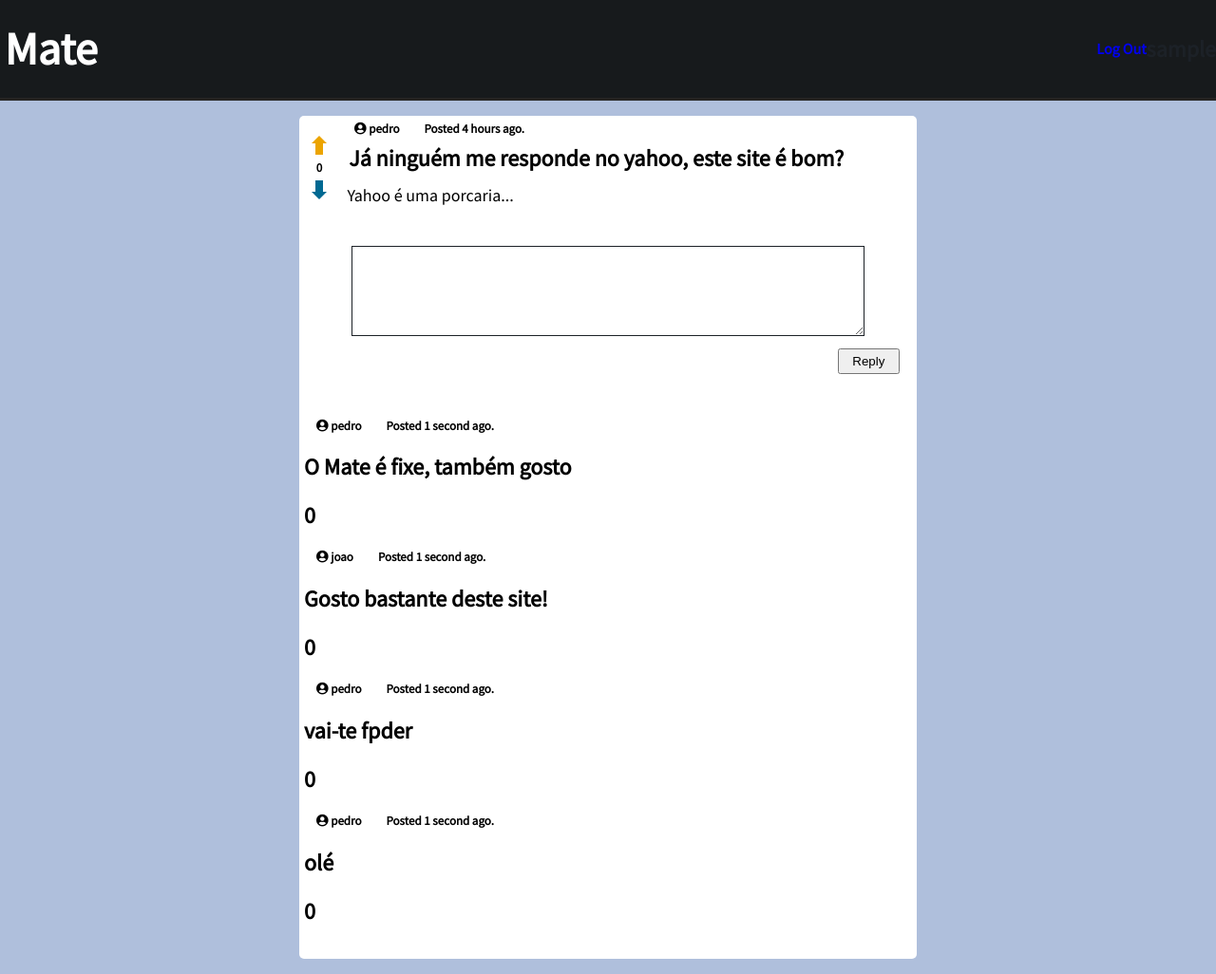
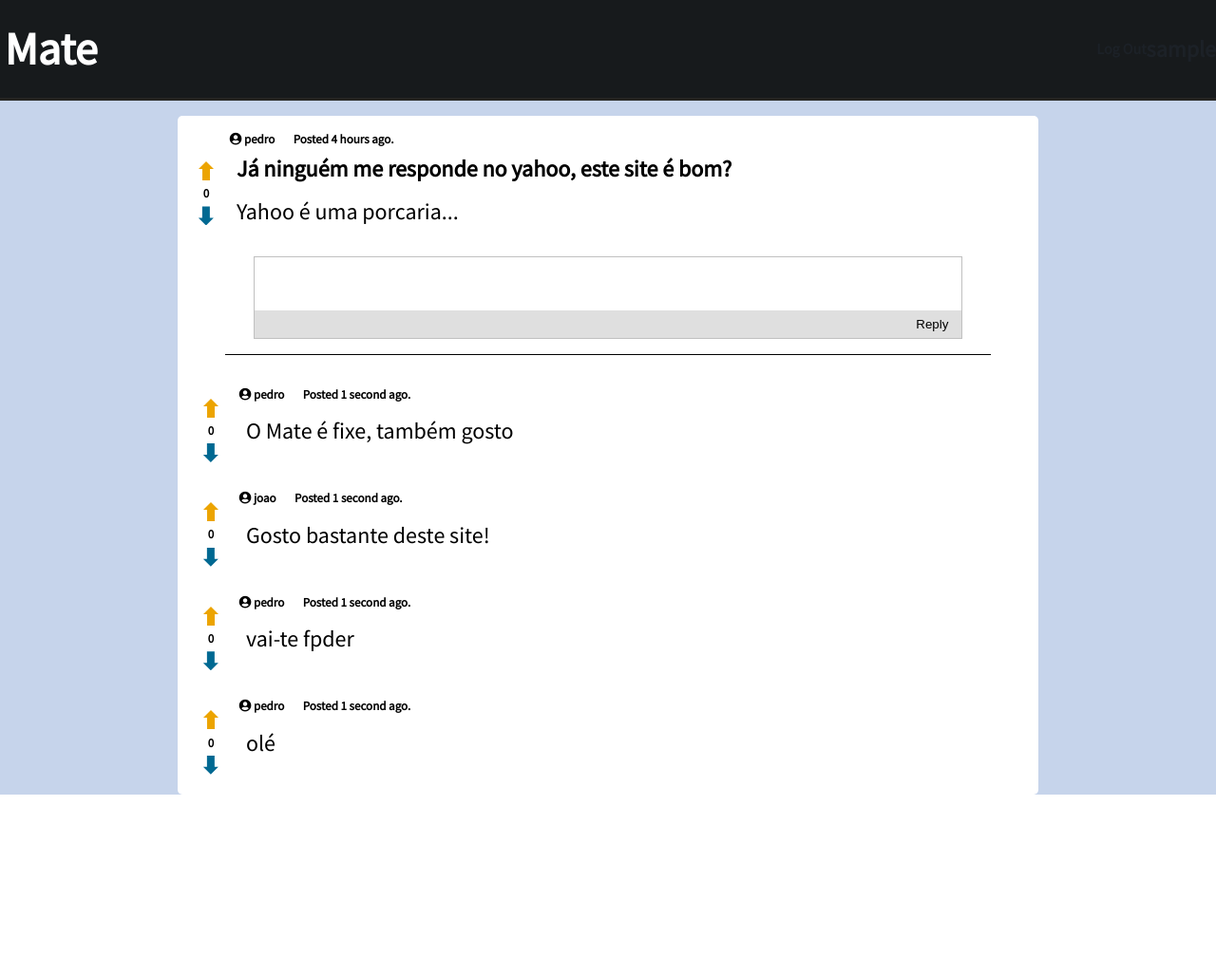
Before and after one commit to duartefrazao/LTW, a PHP site: page /pages/post.php?id=1 in a window 1280 px wide. Shown: the whole page at 95% size. After the commit the page ends 837 px from the top, so only its background shows below. Run offline with PHP 8.4, Linux system fonts and the light colour scheme; the visitor is signed in with stand-in values (Sample User, id 1); data comes from the database, SQL or seed files in the repository; some libraries are stand-ins or nearby versions.

Commit message:
refactored css, number of comments increases

```diff
--- a/actions/action_add_comment.php
+++ b/actions/action_add_comment.php
@@ -9,7 +9,7 @@
 
     $content = $_POST['text'];
     $parent_id = $_POST['parent_id'];
-    addCommentToPost($parent_id, $_SESSION['id'], $content);
+    addComment($parent_id, $_SESSION['id'], $content);
 
     $comments = getCommentsAfterId($parent_id, $_POST['comment_id']);
     echo json_encode($comments);
--- a/css/style.css
+++ b/css/style.css
@@ -1,6 +1,6 @@
 :root {
     --nav-bg-color: #171a1c;
-    --background: #afbfdc;
+    --background: #c6d4eb;
     --button_bg: #252422;
     --latte: #DDBC95;
     --coffe: #c7140b;
@@ -52,6 +52,7 @@ body>header h1 {
 }
 
 a {
+    color: var(--text);
     text-decoration: none;
 }
 
@@ -71,7 +72,9 @@ a {
     font-size: 125%;
 }
 
-#login-button:hover, #signup-button:hover, #back:hover{
+#login-button:hover,
+#signup-button:hover,
+#back:hover {
     background-color: #4e873d;
     color: white;
     transition: 1s ease;
@@ -104,7 +107,8 @@ a {
 
 /* Authentication */
 
-#login, #signup {
+#login,
+#signup {
     max-width: 30em;
     background-color: white;
     box-shadow: whitesmoke 2px;
@@ -135,80 +139,85 @@ a {
 
 /* ------------------------------- */
 
-
-#posts .overview-post{
-    display: flex;
-    min-width: 30em;
-    max-width: 60em;
-    min-height: 3em;
-    margin: 1em auto;
-    padding: 1em;
-    background-color: white;
-    border-radius: 5px 5px 5px 5px;
-}
-
-#posts  .overview-post .title{
-    padding: 0.3em 1em;
-    margin: 0;
-    font-size: x-large;
-}
-
-#posts  .overview-post .post-content{
-    flex-grow: 20;
-}
-
-#posts .overview-post header {
-    display: flex;
-}
-
-#posts .overview-post .author {
-    display: none;
-}
-
-#posts .overview-post footer h5{
-    margin: 0;
-}
-
-#posts .overview-post .username {
-    display: block;
-    font-size: small;
-}
-
-#posts .overview-post .creationDate {
-    font-size: small;
-    display: block;
-    margin: 0 1em;
-}
-
-#posts .overview-post .comments {
-    font-size: small;
-    display: block;
-    margin-bottom: 0;
-    margin-left: 1em;
-}
-
-#posts .overview-post .creationDate::before {
-    content: 'Posted ';
-}
-
-#posts .overview-post .creationDate::after {
-    content: ' ago.';
-}
-
-#posts .overview-post a{
-    color: var(--text);
-}
-
 #posts {
     padding: 1em;
     min-width: 35em;
 }
 
+#posts .overview-post{
+    display: grid;
+    grid-template-columns: 1fr 17fr;
+    grid-template-rows:auto;
+    grid-template-areas: "votes header"
+                         "votes title"
+                         "votes footer";
+    min-width: 30em;
+    max-width: 60em;
+    min-height: 3em;
+    margin: 1em auto;
+    padding: 1em 0.5em;
+    background-color: white;
+    border-radius: 5px 5px 5px 5px;
+}
 
-/* Voting buttons and sections */
 
-#posts .downvote {
-    margin:auto;
+.overview-post .title, #post .title {
+    padding: 0.3em;
+    margin: 0;
+    font-size: x-large;
+}
+
+.overview-post .post-content, #post title {
+    grid-area: title;
+}
+
+.overview-post header, #post header{
+    grid-area: header;
+    display: flex;
+}
+
+.overview-post header .username, #post header .username {
+    display: block;
+    font-size: small;
+    padding-left: 0;
+}
+
+.overview-post header .creationDate, #post header .creationDate {
+    font-size: small;
+    display: block;
+    margin: 0 0.5em;
+}
+
+.creationDate::before {
+    content: 'Posted ';
+}
+
+.creationDate::after {
+    content: ' ago.';
+}
+
+.overview-post .author, #post .author{
+    display: none;
+}
+
+/* ================== FOOTER ================== */
+
+.overview-post footer{
+    grid-area: footer;
+}
+
+
+.overview-post .comments {
+    font-size: small;
+    display: block;
+    margin: 0;
+    padding: 0 ;
+}
+
+
+
+.downvote {
+    margin: auto;
     width: 20px;
     height: 20px;
     background-color: var(--downvote-color);
@@ -216,14 +225,14 @@ a {
     clip-path: polygon(30% 0, 70% 0%, 70% 60%, 90% 60%, 50% 100%, 10% 60%, 30% 60%);
 }
 
-#posts .votes {
+.votes {
     text-align: center;
     font-size: small;
     padding: 0;
-    margin:0.4em;
+    margin: 0.4em;
 }
 
-#posts .upvote {
+.upvote {
     margin: auto;
     width: 20px;
     height: 20px;
@@ -233,95 +242,62 @@ a {
     transform: rotate(180deg);
 }
 
-
-#posts .voting_section {
-    flex-grow: 1;
+.voting_section {
+    grid-area: votes;
     display: flex;
-    width: 100%;
-    max-width: 3em;
     flex-direction: column;
     justify-content: center;
-    padding: 0.3em;
-    margin:0;
+    margin: 0 auto;
 }
 
-#posts .voting_section .votes{
+.voting_section .votes {
     padding: 0;
 }
 
-#posts .partial_line {
-    flex-grow: 1;
-    margin:0.3em;
-    widows: 80%;
-    min-width: 0.05em;
-    max-width: 0.05em;
-    min-height: 1em;
-    background-color:var(--text);
-}
 
 /*----------------------------------------------------------*/
 /*------------------------SINGLE POST-----------------------*/
 /*----------------------------------------------------------*/
+
 #post{
-    display: flex;
-    flex-direction: column;
-}
-
-/*------------------Common with overview post----------------*/
-/*----------------------------------------------------------*/
-
-#post .overview-post{
-    display: flex;
+    display: grid;
+    grid-template-columns: 1fr 17fr;
+    grid-template-rows:auto;
+    grid-template-areas: "votes     header"
+                         "votes     title"
+                         "votes     content"
+                         "form      form"
+                         "div       div"
+                         "comments  comments";
     min-width: 30em;
-    width: 50%;
+    width: 70%;
     min-height: 3em;
     margin: 1em auto;
     margin-bottom: 0;
-    padding: 0.3em;
-
+    padding: 1em 0.3em 0em 0.3em;
     background-color: white;
-    border-radius: 5px 5px 0px 0px;
+    border-radius: 5px 5px 5px 5px;
 }
 
-#post .overview-post .title{
-    padding: 0.3em 0.3em;
-    margin: 0;
-    font-size: x-large;
+#post hr{
+    grid-area: div;
+    display: block;
+    width: 90%;
+    height: 1px;
+    border: 0;
+    border-top: 1px solid black;
+    margin: 1em auto;
+    padding: 0;
 }
 
-#post .overview-post .post-content{
-    flex-grow: 20;
+#post .content {
+    grid-area: content;
+    padding: 0.3em;
+    margin: 0;
+    margin-bottom: 1em;
+    font-weight: normal;
 }
 
-#post .overview-post .content{
-    margin-top: 0;
-    padding: 0.3em 0.3em;
-    font-size: large;
-    font-weight: lighter;
-}
-
-#post .overview-post header {
-    display: flex;
-}
-
-#post .overview-post .author {
-    display: none;
-}
-
-#post .overview-post footer h5{
-    margin: 0;
-}
-
-#post .overview-post .username {
-    display: block;
-    font-size: small;
-}
-
-#post .overview-post .creationDate {
-    font-size: small;
-    display: block;
-    margin: 0 1em;
-}
 
 #post .overview-post .comments {
     font-size: small;
@@ -329,148 +305,72 @@ a {
     margin-bottom: 0;
 }
 
-#post .overview-post .creationDate::before {
-    content: 'Posted ';
+
+#post form {
+    grid-area: form;
+    display: grid;
+    grid-template-columns: auto;
+    grid-template-rows: auto;
+    grid-template-areas: "text"
+                         "button";
+    background-color: white;
+
 }
 
-#post .overview-post .creationDate::after {
-    content: ' ago.';
+#post form > textarea {
+    grid-area: text;
+    width: 80%;
+    margin: 0 auto;
+    resize: none;
+    border-bottom-style: none;
+    padding: 1em 1em;
+    border-color: #C0C0C0;
 }
 
-#post .overview-post a{
-    color: var(--text);
-}
-
-/*----------------------------------------------------------*/
-/*----------------------------------------------------------*/
-
-#post #comments{
-    display: flex;
-    flex-direction: column;
-    min-width: 30em;
-    width: 50%;
-    min-height: 3em;
-    margin: 1em auto;
-    margin-top: 0;
-    padding: 1em 0.3em;
-    background-color: white;
-    border-radius: 0px 0px 5px 5px;
-}
-
-#post form{
-    display: flex;
-    flex-direction: column;
-    min-width: 30em;
-    width: 50%;
-    min-height: 3em;
-    margin: 0 auto;
-    padding: 1em  0.3em;
-    background-color: white;
-}
-
-#post form label textarea{
-    display: block;
-    width: 80%;
-    min-width: 30em;
-    height: 40%;
-    min-height: 5em;
-    border-style: solid;
-    border-width: 1px;
-    border-color: #1C2127;
-    margin: auto;
-    padding: 1em;
-}
-
-#post form input[type='hidden']{
+#post form > input[type='hidden'] {
     display: none;
 }
 
-#post form input[type='submit']{
-    display: block;
-    margin: 1em;
-    padding: 0.3em 1em;
-    align-self: flex-end;
-
-}
-
-#post .voting_section .partial_line{
-    display: none;
-
+#post form > input[type='submit'] {
+    grid-area: button;
+    text-align: right;
+    border-color: #C0C0C0;
+    border-style: solid;
+    border-top-style: none;
+    border-width: 1px;
+    box-sizing: unset;
+    width: 80%;
+    padding: 0.5em 1em;
+    margin: 0 auto;
+    background-color: rgb(223, 223, 223);
 }
 
 
-#post #comments .comment{
-    display:block;
+#post #comments {
+    margin-top: 0.5em;
+    grid-area: comments;
+    display: flex;
+    flex-direction: column;
 }
 
-#comments .comment header {
+#post #comments .comment {
+    margin: 0.5em  0;
+    display: grid;
+    grid-template-columns: 1fr 14fr;
+    grid-template-rows: auto;
+    grid-template-areas: "votes header"
+                         "votes content";
+}
+
+#post #comments .comment header {
+    grid-area: header;
     display: flex;
 }
 
-#comments .comment  .username {
-    display: block;
-    font-size: small;
+
+#post #comments .comment .content {
+    grid-area: content;
+    font-weight: normal;
+    margin-top: 0.3em;
+    padding-left: 0.3em;
 }
-
-#comments .comment  .creationDate::before {
-    content: 'Posted ';
-}
-
-#comments .comment  .creationDate::after {
-    content: ' ago.';
-}
-
-#comments .comment  .creationDate {
-    font-size: small;
-    display: block;
-    margin: 0 1em;
-}
-
-
-/*----------------------------------------------------------*/
-/*----------------------------------------------------------*/
-/*----------------------------------------------------------*/
-
-
-
-#post .voting_section .downvote {
-    margin:0 auto;
-    border-width: 0;
-    padding: 0;
-    width: 20px;
-    height: 20px;
-    background-color: var(--downvote-color);
-    background-size: cover;
-    clip-path: polygon(30% 0, 70% 0%, 70% 60%, 90% 60%, 50% 100%, 10% 60%, 30% 60%);
-}
-
-#post .voting_section .votes {
-    width: 50%;
-    text-align: center;
-    font-size: small;
-    padding: 0;
-    margin:0.4em auto;
-}
-
-#post .voting_section .upvote {
-    margin: 0 auto;
-    padding: 0;
-    width: 20px;
-    height: 20px;
-    background-color: var(--upvote-color);
-    background-size: cover;
-    clip-path: polygon(30% 0, 70% 0%, 70% 60%, 90% 60%, 50% 100%, 10% 60%, 30% 60%);
-    transform: rotate(180deg);
-}
-
-
-#post .voting_section {
-    display: flex;
-    width: 50%;
-    max-width: 2em;
-    flex-direction: column;
-    padding:0;
-    margin: 0 auto;
-    margin-right: 0.5em;
-    margin-top: 1em;
-}
--- a/database/db_comments.php
+++ b/database/db_comments.php
@@ -10,11 +10,19 @@
         return $stmt->fetchAll();
     }
 
-    function addCommentToPost($parent_id, $user_id, $content){
+    function addComment($parent_id, $user_id, $content){
         $db = Database::instance()->db();
         $stmt = $db->prepare('INSERT INTO entity VALUES(NULL, ?, NULL, ?, 0, ?, 0, ?)');
         $stmt->execute(array($content, $user_id, time(), $parent_id));
+        incNumberOfComments($parent_id);
     }
+
+
+    function incNumberOfComments($parent_id){
+        $db = Database::instance()->db();
+        $stmt=$db->prepare('UPDATE ENTITY SET numComments = numComments + 1 WHERE id = ? ');
+        $stmt->execute(array($parent_id));
+     }
 
     function getCommentsAfterId($parent_id, $comment_id){
         $db = Database::instance()->db();
--- a/database/mate.sql
+++ b/database/mate.sql
@@ -41,7 +41,7 @@ INSERT INTO user VALUES(NULL, 'joao','$2y$12$hLyMtG8eaqZVH2JQnW7feeCHffLsiS9C6ZG
 
 INSERT INTO entity VALUES(NULL,'Já ninguém me responde no yahoo, este site é bom?','Yahoo é uma porcaria...',1,0,1543158350,2,NULL);
 INSERT INTO entity VALUES(NULL,'Acho que o meu pai me anda a roubar dinheiro, ajudem.','Ultimamente anda-me a desaparecer dinheiro da mesinha.',2,0,1543162827,1,NULL);
-INSERT INTO entity VALUES(NULL,"TIL Ravoux's slavemaker ant is a species where the queen can fake her own death to encourage ants from a rival colony to drag her body back to the nest. When there, she kills the nest's queen and bathes in her pheromones, becoming the new queen. Her soldiers overrun the colony and take control.",'Kill the Queen, become the Queen',3,5,1543573496,3,NULL);
+INSERT INTO entity VALUES(NULL,"TIL Ravoux's slavemaker ant is a species where the queen can fake her own death to encourage ants from a rival colony to drag her body back to the nest. When there, she kills the nest's queen and bathes in her pheromones, becoming the new queen. Her soldiers overrun the colony and take control.",'Kill the Queen, become the Queen',3,0,1543573496,0,NULL);
 INSERT INTO entity VALUES(NULL,'O Mate é fixe, também gosto',NULL,1,0,1543274764,1,1);
 INSERT INTO entity VALUES(NULL,'Gosto bastante deste site!',NULL,3,0,1543506451,0,1);
 INSERT INTO entity VALUES(NULL,'Concordo',NULL,1,0,1543162627,0,2);
--- a/templates/tpl_comment.php
+++ b/templates/tpl_comment.php
@@ -15,6 +15,7 @@
 <?php function draw_comment($comment){
     ?>
     <article class="comment">
+    <?php draw_voting_aside($comment) ?>
         <header>
             <h3 data-id="<?= $comment['id'] ?>" class="username">
                 <i class="fas fa-user-circle"></i> <?=$comment['username']?>
@@ -28,13 +29,6 @@
         <h2 class="content">
             <?=$comment['title']?>
         </h2>
-
-        <h2 class="votes">
-            <?=$comment['votes']?>
-        </h2>
-
-
-
     </article>
 <?php } ?>
 
@@ -42,9 +36,7 @@
 <?php function draw_add_comment($post){
     ?>
     <form>
-        <label>
-          <textarea name="text"></textarea>
-        </label>
+        <textarea name="text" required></textarea>
         <input type="hidden" name="id" value="<?=$post['id']?>">
         <input type="submit" value="Reply">
     </form>
--- a/templates/tpl_posts.php
+++ b/templates/tpl_posts.php
@@ -12,29 +12,30 @@
     </section>
 <?php }?>
 
+
 <?php function draw_post($post, $comments)
 {?>
-    <section id="post" />
+    <article id="post">
 
-        <article class="overview-post">
         <?php draw_voting_aside($post) ?>
-                <section class="post-content">
+
         <?php draw_post_header($post) ?>
+
         <h1 class="title">
             <?=$post['title']?>
         </h1>
+
         <h2 class="content">
             <?=$post['content']?>
         </h2>
-                </section>
-        </article>
 
         <?php draw_add_comment($post) ?>
 
+        <hr/>
+
         <?php draw_comments($comments) ?>
 
-
-    </section>
+    </article>
 <?php }?>
 
 
@@ -42,13 +43,14 @@
 {?>
     <article class="overview-post">
         <?php draw_voting_aside($post) ?>
-        <section class="post-content">
+
         <?php draw_post_header($post) ?>
+
         <h1 class="title">
             <?=$post['title']?>
         </h1>
+
         <?php draw_comment_footer($post) ?>
-        </section>
     </article>
 <?php }?>
 
@@ -80,11 +82,11 @@
             <?=$post['votes']?>
         </h5>
         <a href="../actions/action_vote_post.php?id=<?=$post['id']?>&type=-1" >
-            <section class="downvote" href="../actions/action_vote_post.php?id=<?=$post['id']?>&type=-1"></section>
+            <section class="downvote"></section>
         </a>
     </aside>
 
-    <span class="partial_line"></span>
+    <!-- <span class="partial_line"></span> -->
 <?php }?>
 
 <?php function draw_comment_footer($post)
```
Also changed, not shown: scripts/comments.js (+13 -8 lines). Lines whose indentation alone changed are shown as unchanged.
